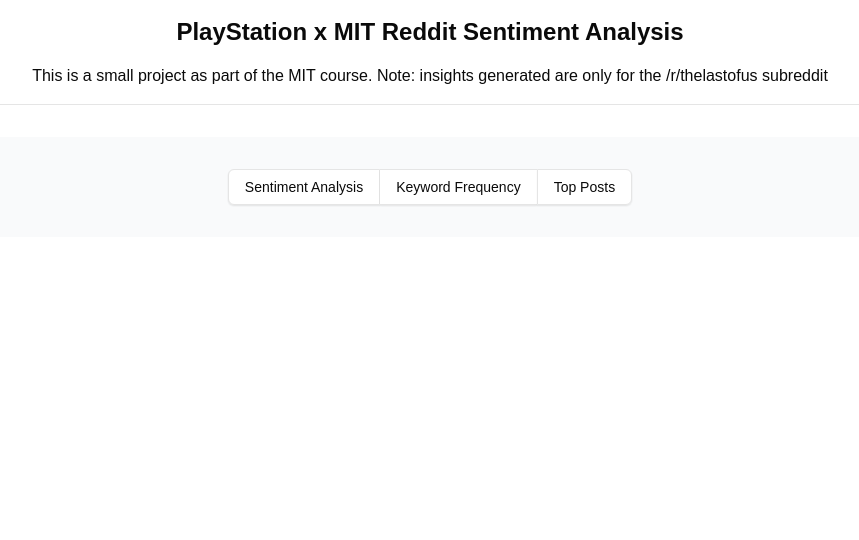
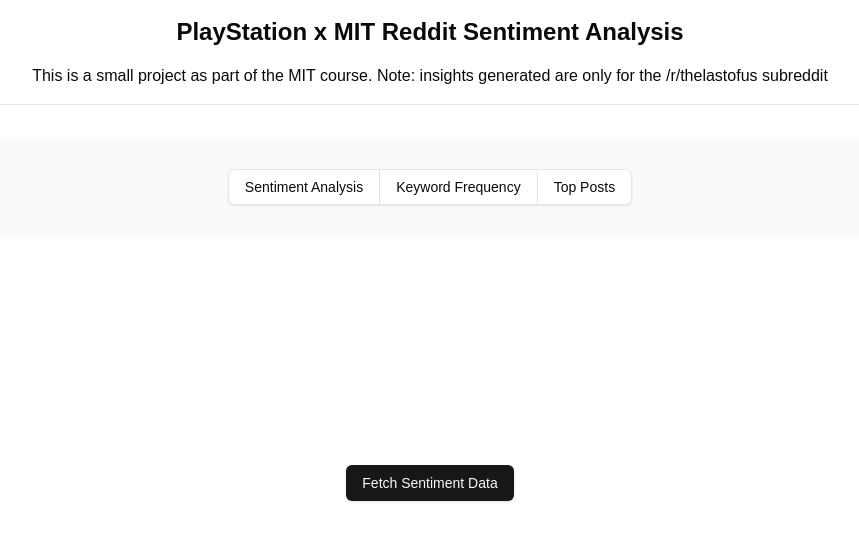
Before and after one commit to ekcm/playstation-reddit-sentiment-analysis, a Next.js app in the folder frontend/: page / in a window 1280 px wide. Shown: the top 540 px of the page, without its empty margins (210-1069 px from the left). Built offline with nearby package versions, Linux system fonts and the light colour scheme.

Commit message:
refactor sentiment-analysis backend, add integration

```diff
--- a/frontend/src/components/pages/MainPage/MainPage.tsx
+++ b/frontend/src/components/pages/MainPage/MainPage.tsx
@@ -1,6 +1,26 @@
+"use client";
+
 import { Button } from "@/components/ui/button";
+import { useState } from "react";
 
 const MainPage = () => {
+  const [loading, setLoading] = useState(false);
+  const [sentimentData, setSentimentData] = useState(null);
+
+  const fetchSentimentData = async () => {
+    try {
+      setLoading(true);
+      const response = await fetch('http://localhost:8000/sentiment-analysis');
+      const data = await response.json();
+      setSentimentData(data);
+      console.log(data);
+    } catch (error) {
+      console.error('Error fetching sentiment data:', error);
+    } finally {
+      setLoading(false);
+    }
+  };
+
   return (
     <div>
       <div className="flex justify-center items-center min-h-[calc(100vh-8rem)]">
@@ -10,7 +30,21 @@
             <Button variant="outline" className="rounded-none border-x-0">Keyword Frequency</Button>
             <Button variant="outline" className="rounded-l-none">Top Posts</Button>
           </div>
-          <div className="bg-white p-4 rounded-md shadow-sm w-full flex-1">
+          <div className="bg-white p-4 rounded-md shadow-sm w-full flex-1 flex flex-col items-center justify-center">
+            <Button
+              onClick={fetchSentimentData}
+              disabled={loading}
+              className="mb-4"
+            >
+              {loading ? "Loading..." : "Fetch Sentiment Data"}
+            </Button>
+            {sentimentData && (
+              <div className="text-center">
+                <pre className="text-left">
+                  {JSON.stringify(sentimentData, null, 2)}
+                </pre>
+              </div>
+            )}
           </div>
         </div>
       </div>
```
Also changed, not shown: 1 other file (tests, documents, lock files or other folders).
